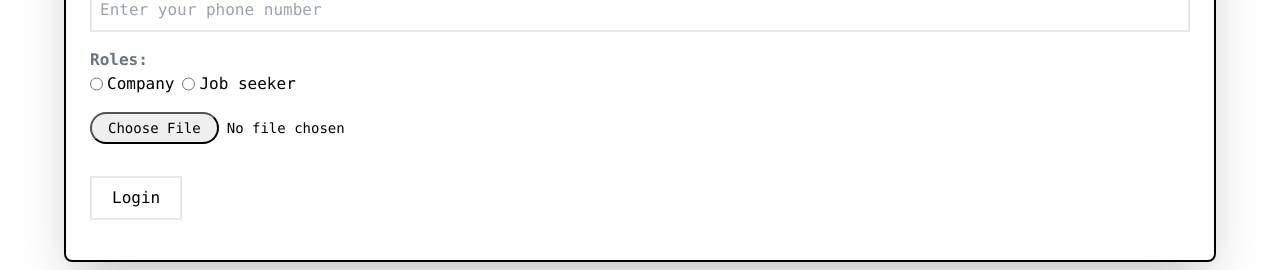
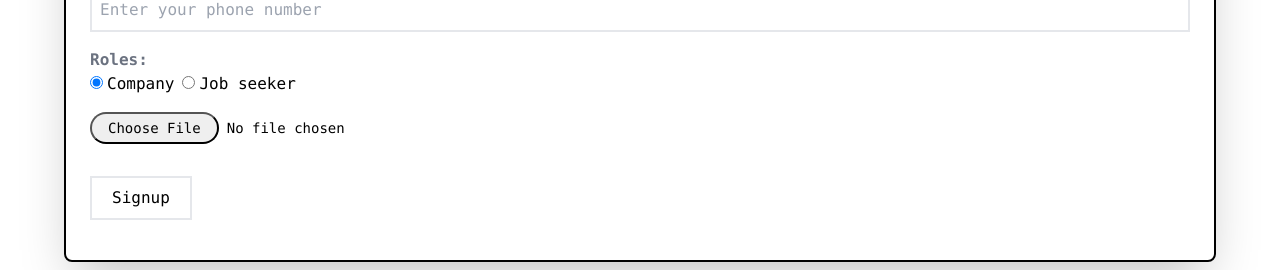
Before and after one commit to Ritesh-Maharjan/jobhunt, a React (Create React App) app in the folder client/: page /signup in a window 1280 px wide. Shown: the part 470-740 px from the top of the page. Built offline with nearby package versions, Linux system fonts and the light colour scheme; no server answers.

Commit message:
Added yup and formik for form validation

```diff
--- a/client/package.json
+++ b/client/package.json
@@ -6,11 +6,14 @@
     "@testing-library/jest-dom": "^5.16.5",
     "@testing-library/react": "^13.4.0",
     "@testing-library/user-event": "^13.5.0",
+    "axios": "^1.2.1",
+    "formik": "^2.2.9",
     "react": "^18.2.0",
     "react-dom": "^18.2.0",
     "react-router-dom": "^6.6.1",
     "react-scripts": "5.0.1",
-    "web-vitals": "^2.1.4"
+    "web-vitals": "^2.1.4",
+    "yup": "^0.32.11"
   },
   "scripts": {
     "start": "react-scripts start",
--- /dev/null
+++ b/client/src/api/UserApi.js
@@ -0,0 +1,14 @@
+import axios from 'axios';
+
+const SERVER_URL = process.env.REACT_APP_SERVER_URL
+
+const createUser =  async (data) => {
+
+    const user = await axios.post(`${SERVER_URL}/auth/signup`, data)
+
+    return user;
+
+    // console.log(user)
+}
+
+export {createUser}
--- a/client/src/page/Signup.jsx
+++ b/client/src/page/Signup.jsx
@@ -1,64 +1,144 @@
 import React from "react";
+import { useState } from "react";
+import { Formik, Form, Field, ErrorMessage } from "formik";
+import * as Yup from "yup";
+import { createUser } from "../api/UserApi";
 
 function Signup() {
+
+  const [file,setFile] = useState("");
+
+  const validationSchema = Yup.object({
+    name: Yup.string().required(),
+    email: Yup.string().email().required(),
+    password: Yup.string().required(),
+    phone: Yup.string()
+      .required()
+      .matches(/^[0-9]+$/, "Must be only digits")
+      .min(10, "Must be exactly 10 digits")
+      .max(10, "Must be exactly 10 digits"),
+    roles: Yup.string().required(),
+  });
+
+  const initialValues = {
+    name: "",
+    email: "",
+    password: "",
+    phone: "",
+    roles: "Company",
+  };
+
+  const onSubmit = async (values) => {
+
+    let formData = new FormData()
+    formData.append("name", values.name)
+    formData.append("email", values.email)
+    formData.append("password", values.password)
+    formData.append("phone", values.phone)
+    formData.append("roles", values.roles)
+    formData.append("avatar", file)
+
+    const data = await createUser(formData)
+    console.log(data)
+  };
+
+  const renderError = (message) => <p className="help is-danger">{message}</p>;
+
+
   return (
     <div>
       <div className="flex justify-center h-[90vh]">
-        <form className="w-[90vw] border-2 border-black rounded-lg shadow-2xl p-6 mt-2 m-auto">
+        <Formik
+          initialValues={initialValues}
+          validationSchema={validationSchema}
+          onSubmit={async (values, { resetForm }) => {
+            await onSubmit(values);
+
+            // resetForm();
+          }}
+        >
+          <Form className="w-[90vw] border-2 border-black rounded-lg shadow-2xl p-6 mt-2 m-auto">
             <h1 className="font-bold text-3xl my-4">Sign up</h1>
 
             <div className="my-4">
-            <label className="block text-gray-500 font-bold">Name:</label>
-            <input
+              <label className="block text-gray-500 font-bold" htmlFor="name">
+                Name:
+              </label>
+              <div>
+                <Field
                   className="border-2 w-full p-2  "
                   type="text"
                   name="name"
                   placeholder="Enter your name"
                 />
+                <ErrorMessage name="name" render={renderError} />
+              </div>
             </div>
 
             <div className="my-4">
               <label className="block text-gray-500 font-bold">Email:</label>
-            <input
+              <div>
+                <Field
                   className="border-2 w-full p-2  "
                   type="email"
                   name="email"
                   placeholder="Enter your email"
                 />
+                <ErrorMessage name="email" render={renderError} />
+              </div>
             </div>
 
             <div className="my-4">
               <label className="block text-gray-500 font-bold">Password:</label>
-            <input
+              <div>
+                <Field
                   className="border-2 w-full p-2  "
                   type="password"
                   name="password"
                   placeholder="Enter your password"
                 />
+                <ErrorMessage name="password" render={renderError} />
+              </div>
             </div>
 
             <div className="my-4">
               <label className="block text-gray-500 font-bold">Phone:</label>
-            <input
+              <div>
+                <Field
                   className="border-2 w-full p-2  "
                   type="number"
                   name="phone"
                   placeholder="Enter your phone number"
                   onWheel={(e) => e.target.blur()}
                 />
+                <ErrorMessage name="phone" render={renderError} />
+              </div>
             </div>
 
             <div className="my-4">
               <label className="block text-gray-500 font-bold">Roles:</label>
-            <div className="flex">
-              <input type="radio" name="roles" value="Company" id="Company" />
+              <div className="flex flex-col">
+                <div>
+                  <Field
+                    type="radio"
+                    name="roles"
+                    value="Company"
+                    id="Company"
+                  />
                   <label htmlFor="Company" className="ml-1 mr-2">
                     Company
                   </label>
-              <input type="radio" name="roles" value="Job seeker" id="Job seeker" />
+                  <Field
+                    type="radio"
+                    name="roles"
+                    value="Job seeker"
+                    id="Job seeker"
+                  />
                   <label htmlFor="Job seeker" className="ml-1">
                     Job seeker
                   </label>
+                </div>
+                <ErrorMessage name="roles" render={renderError} />
               </div>
             </div>
 
@@ -67,17 +147,19 @@ function Signup() {
                 className="file:mr-2 file:py-1 file:px-4 text-sm file:rounded-full file:text-sm cursor-pointer"
                 type="file"
                 name="avatar"
+                onChange={(event) => {
+                  setFile(event.target.files[0])}}
               />
             </div>
 
             <button
               type="submit"
               className="border-2 my-4 px-5 py-2 hover:bg-black hover:text-white"
-            // onClick={}
             >
-            Login
+              Signup
             </button>
-        </form>
+          </Form>
+        </Formik>
       </div>
     </div>
   );
```
Also changed, not shown: 2 other files (tests, documents, lock files or other folders). Lines whose indentation alone changed are shown as unchanged.
